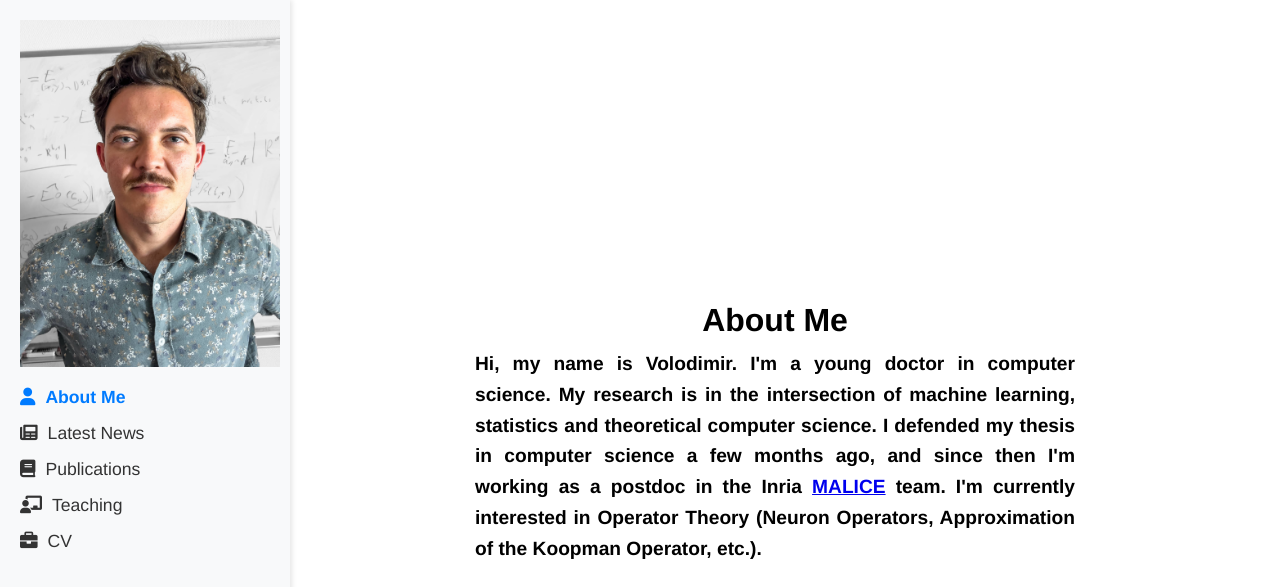
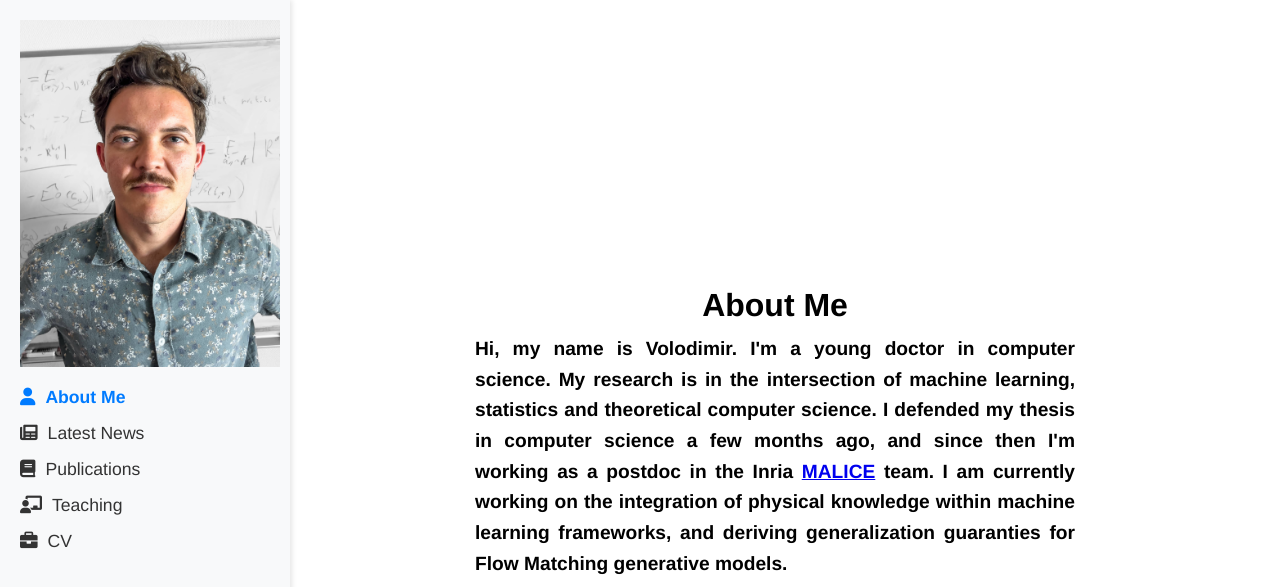
Before and after one commit to 23Vladymir57/personal-web-page, a plain HTML site: page index.html in a window 1280 px wide. Shown: the top 587 px of the page. Drawn offline with Linux system fonts and the light colour scheme.

Commit message:
Modification de la description

```diff
--- a/index.html
+++ b/index.html
@@ -148,7 +148,9 @@
         <section id="about-me" class="active">
             <h2>About Me</h2>
             <p class="visible">
-                Hi, my name is Volodimir. I'm a young doctor in computer science. My research is in the intersection of machine learning, statistics and theoretical computer science. I defended my thesis in computer science a few months ago, and since then I'm working as a postdoc in the Inria <a href="https://labhc-malice.github.io/" target="_blank">MALICE</a> team. I'm currently interested in Operator Theory (Neuron Operators, Approximation of the Koopman Operator, etc.).
+                Hi, my name is Volodimir. I'm a young doctor in computer science. My research is in the intersection of machine learning, statistics and theoretical computer science. I defended my thesis in computer science a few months ago, and since then I'm working as a postdoc in the Inria <a href="https://labhc-malice.github.io/" target="_blank">MALICE</a> team. I am currently working on the
+integration of physical knowledge within machine learning frameworks, and
+deriving generalization guaranties for Flow Matching generative models.
             </p>
         </section>
         <section id="dernieres-nouvelles">
```
